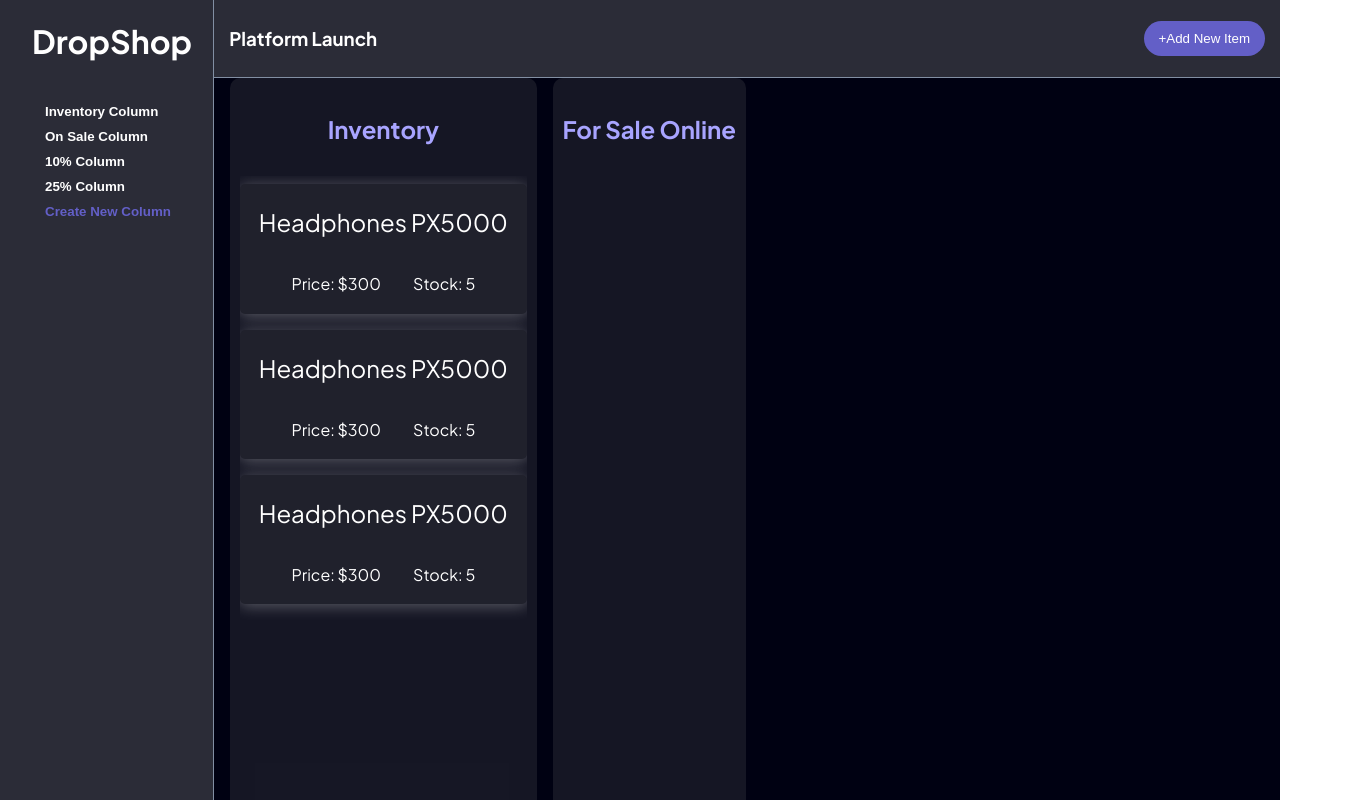
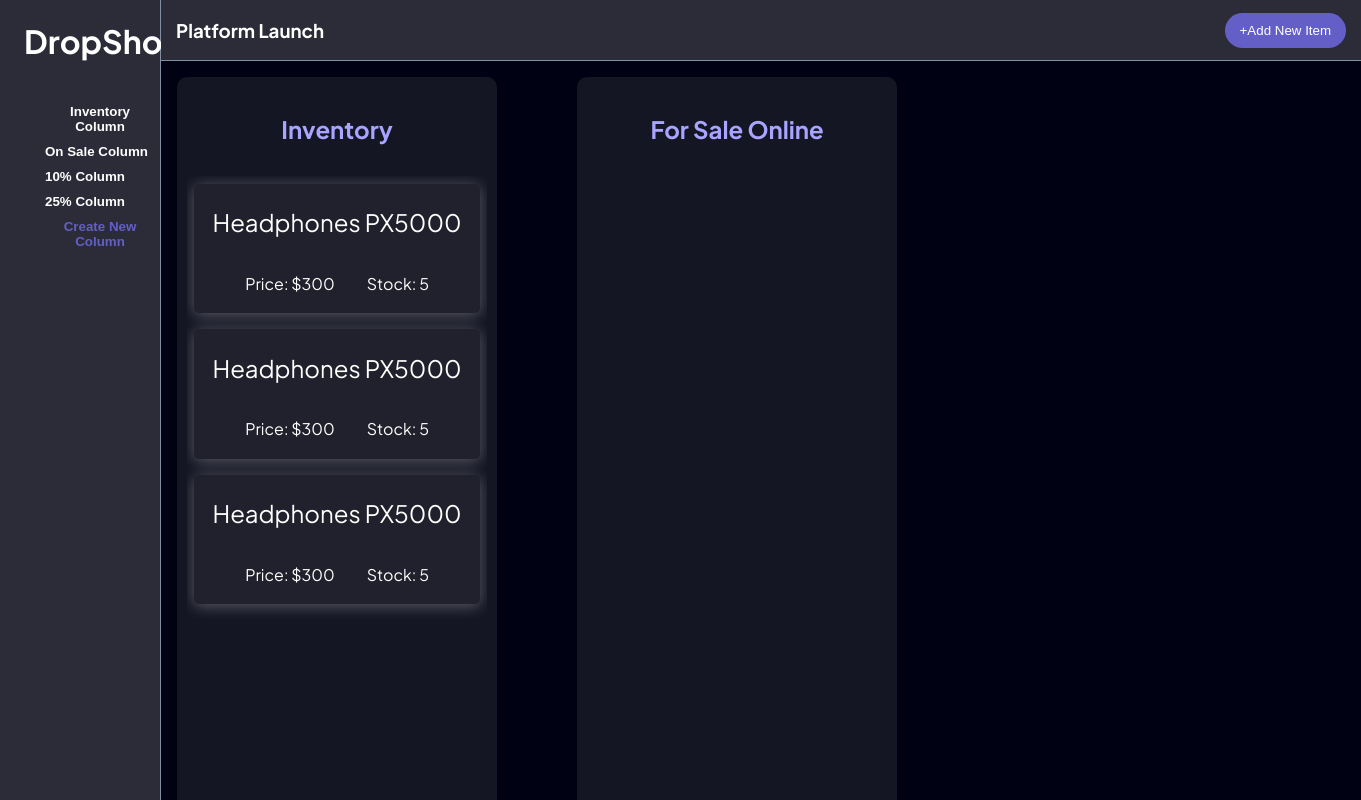
Before and after one commit to DanK1368/dropshop, a React (Create React App) app in the folder frontend/: page / in a window 1280 px wide. Shown: the top 800 px of the page, 1361 px wide, since content can reach past the window. Built offline with nearby package versions, Linux system fonts and the light colour scheme.

Commit message:
layout design needed to be updated

```diff
--- a/frontend/src/seller/styles/SellerPage.js
+++ b/frontend/src/seller/styles/SellerPage.js
@@ -1,22 +1,22 @@
 import styled from "styled-components";
 
 export const Main = styled.div`
-    display:flex;
-    flex-direction:row;
-    `
-
+  display: flex;
+  flex-direction: row;
+`;
 
 export const Board = styled.div`
-    width: 100%;
-    display:flex;
-    flex-direction:column;
-    `
-
+  width: 100%;
+  max-height: 100vh;
+  display: flex;
+  flex-direction: column;
+`;
 
 export const InnerPage = styled.div`
-    height: 100%;
-    width:100%;
-    display:flex;
-    flex-direction:row;
-    background-color:#000112;
-    `
+  width: 100%;
+  overflow: hidden;
+  display: grid;
+  grid-template-columns: repeat(3, minmax(400px, 1fr));
+  background-color: #000112;
+  padding-block: 1rem;
+`;
```
